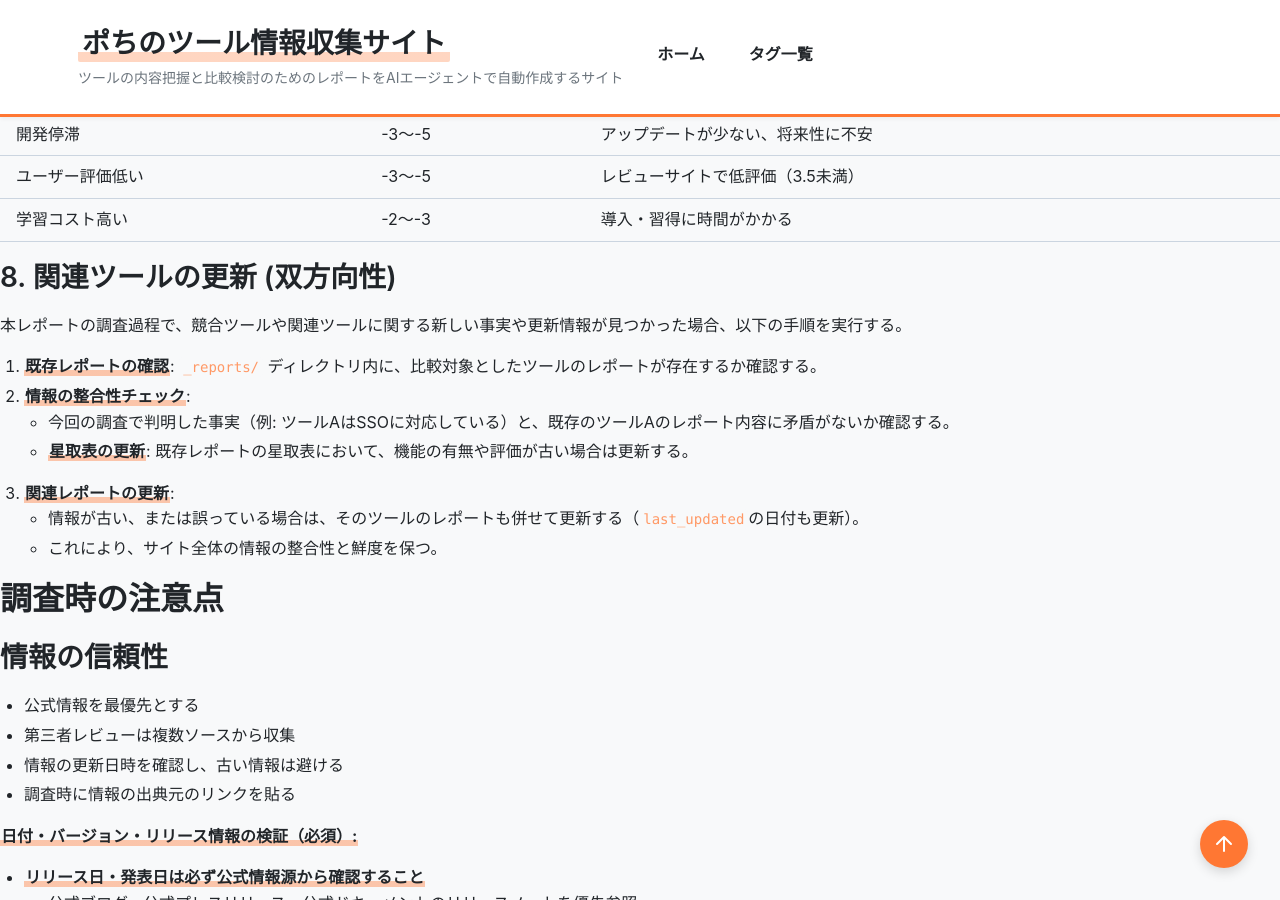
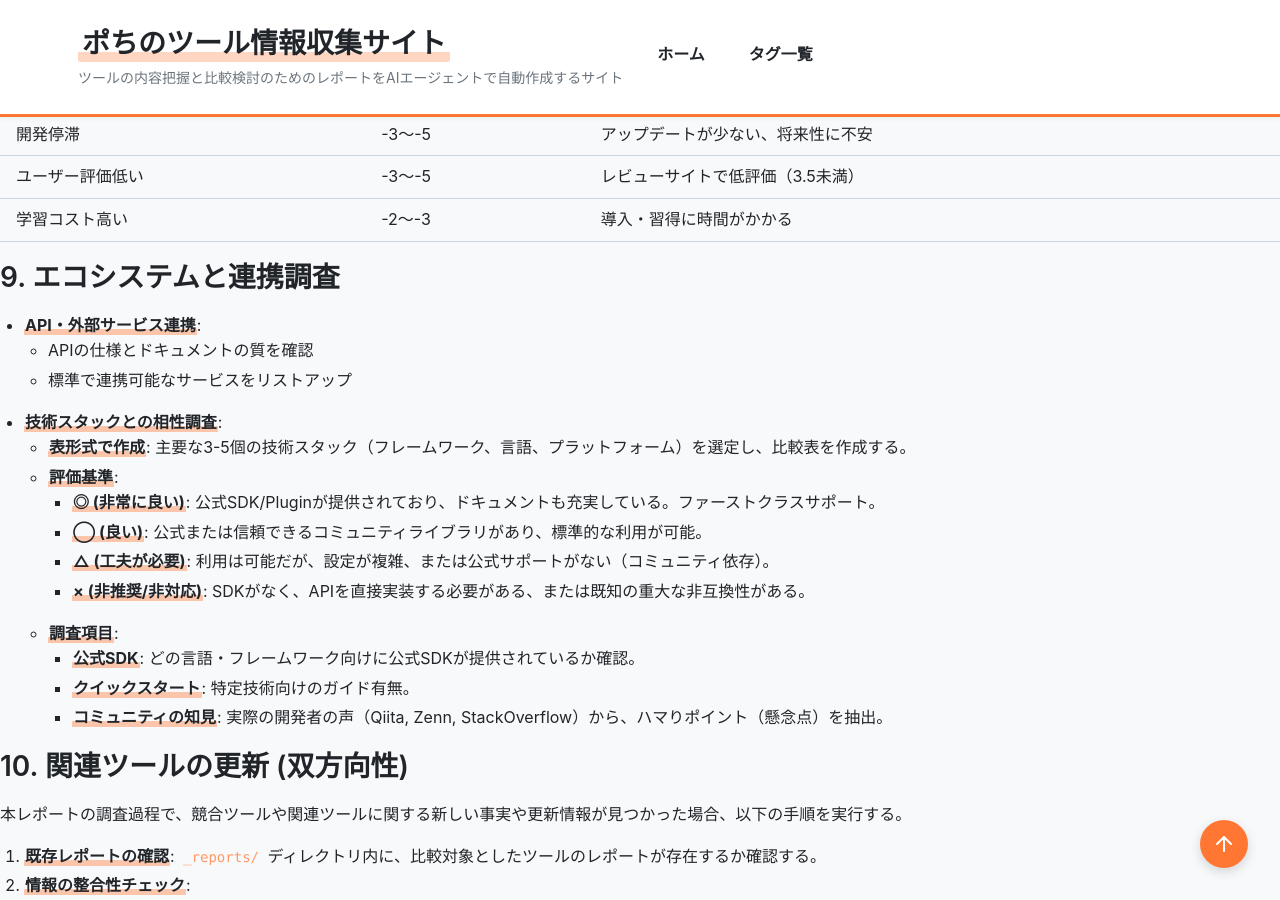
Before and after one commit to aegisfleet/tool-survey-report, a Jekyll site: the page built from task-report-create-or-update.md, in a window 1280 px wide and 900 px high, scrolled down 3744 px. Built offline with Jekyll 4.4.1, drawn with Linux system fonts in a browser that asks for light colours; our own code applies the rules of GitHub Pages for plain Markdown files; some of the changed text lies outside the part shown.

Commit message:
feat: 「エコシステムと連携」カテゴリをマッピングに追加しました。

```diff
--- a/assets/js/main.js
+++ b/assets/js/main.js
@@ -337,6 +337,7 @@
     '導入実績・事例': '🏢',
     'サポート体制': '📞',
     '連携機能': '🔌',
+    'エコシステムと連携': '🔌',
     'セキュリティとコンプライアンス': '🛡️',
     '操作性': '🖱️',
     'ユーザーの声': '💬',
--- a/task-report-create-or-update.md
+++ b/task-report-create-or-update.md
@@ -27,7 +27,7 @@
 
 8. **導入実績**: 具体的な企業名
 9. **サポート体制**: ドキュメント、コミュニティ、公式サポート
-10. **API・連携機能**
+10. **エコシステムと連携**: API、外部連携、技術スタックとの相性
 
 ## 調査手順
 
@@ -127,7 +127,24 @@
 | ユーザー評価低い | -3〜-5 | レビューサイトで低評価（3.5未満） |
 | 学習コスト高い | -2〜-3 | 導入・習得に時間がかかる |
 
-### 8. 関連ツールの更新 (双方向性)
+### 9. エコシステムと連携調査
+
+- **API・外部サービス連携**:
+  - APIの仕様とドキュメントの質を確認
+  - 標準で連携可能なサービスをリストアップ
+- **技術スタックとの相性調査**:
+  - **表形式で作成**: 主要な3-5個の技術スタック（フレームワーク、言語、プラットフォーム）を選定し、比較表を作成する。
+  - **評価基準**:
+    - **◎ (非常に良い)**: 公式SDK/Pluginが提供されており、ドキュメントも充実している。ファーストクラスサポート。
+    - **◯ (良い)**: 公式または信頼できるコミュニティライブラリがあり、標準的な利用が可能。
+    - **△ (工夫が必要)**: 利用は可能だが、設定が複雑、または公式サポートがない（コミュニティ依存）。
+    - **× (非推奨/非対応)**: SDKがなく、APIを直接実装する必要がある、または既知の重大な非互換性がある。
+  - **調査項目**:
+    - **公式SDK**: どの言語・フレームワーク向けに公式SDKが提供されているか確認。
+    - **クイックスタート**: 特定技術向けのガイド有無。
+    - **コミュニティの知見**: 実際の開発者の声（Qiita, Zenn, StackOverflow）から、ハマりポイント（懸念点）を抽出。
+
+### 10. 関連ツールの更新 (双方向性)
 
 本レポートの調査過程で、競合ツールや関連ツールに関する新しい事実や更新情報が見つかった場合、以下の手順を実行する。
 
```
Also changed, not shown: templates/template.md (+23 -1 lines).
